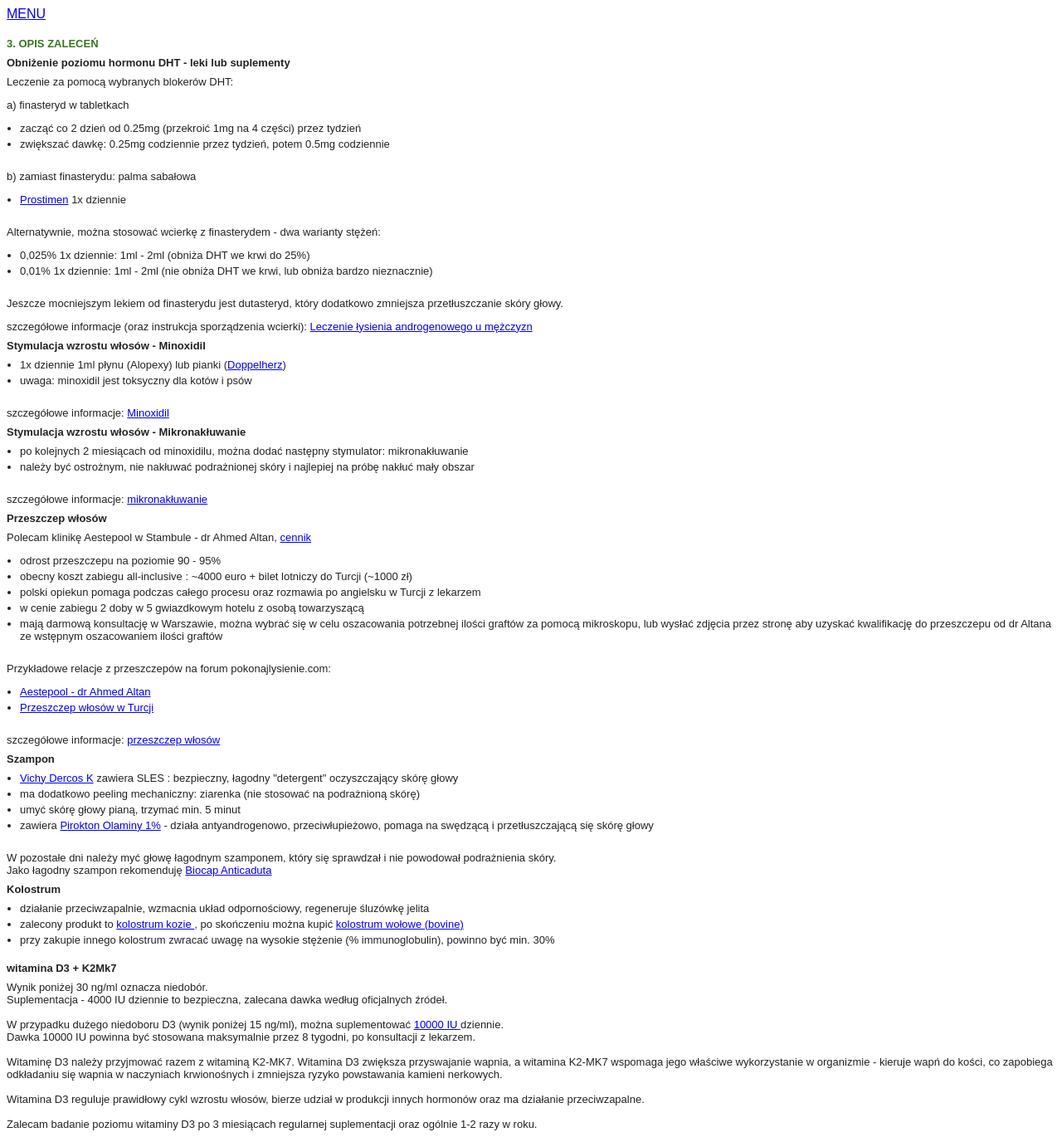
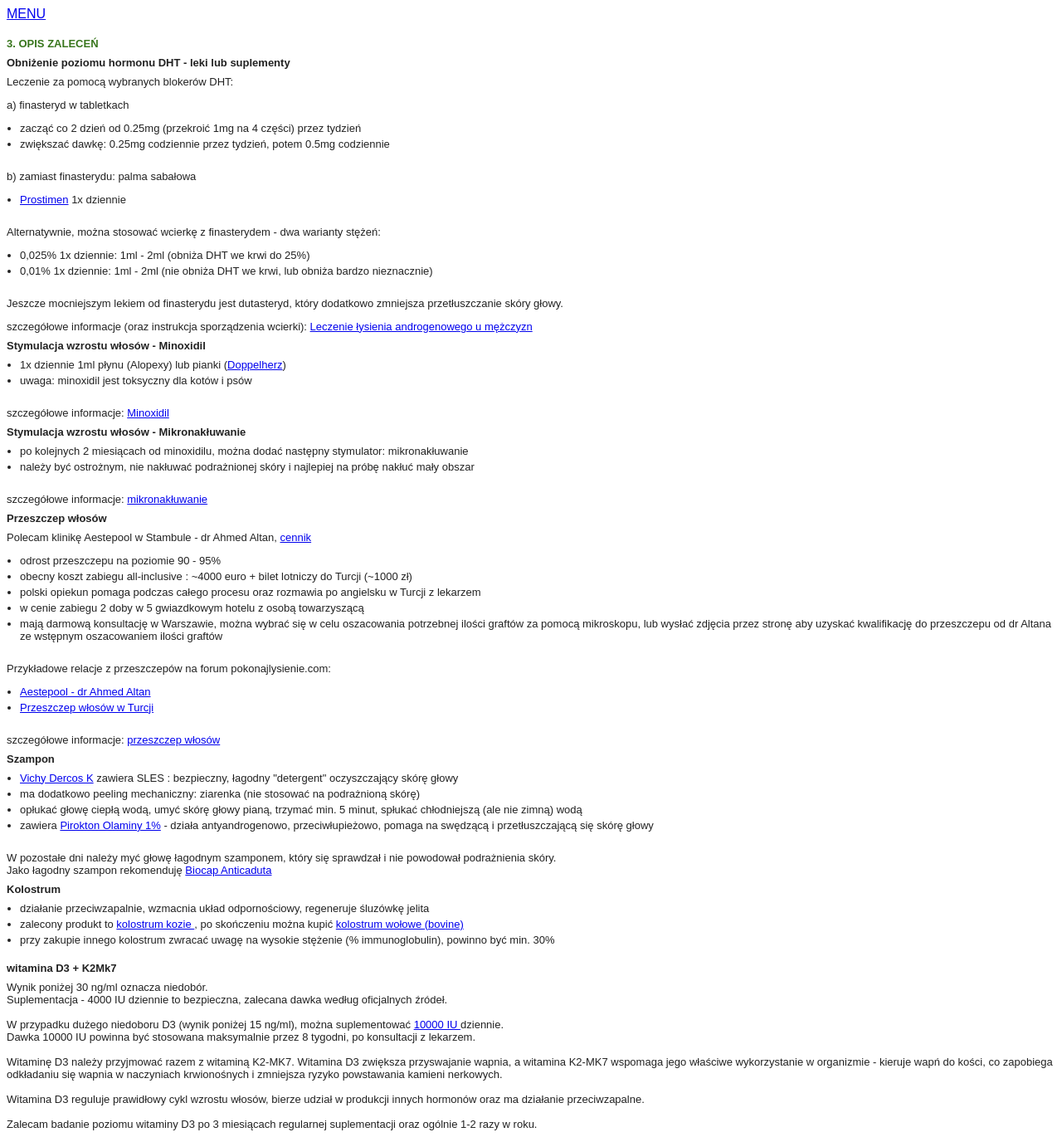
Before and after one commit to feegloo/feegloo.github.io, a Jekyll site: the page gmail/3-opis-zalecen.html, which Jekyll copies as it is, in a window 1280 px wide. Shown: the whole page at 83% size. Built offline with Jekyll 4.4.1, drawn with Linux system fonts in a browser that asks for light colours.

Commit message:
Update 3-opis-zalecen.html

```diff
--- a/gmail/3-opis-zalecen.html
+++ b/gmail/3-opis-zalecen.html
@@ -117,7 +117,7 @@
       <li><a href="https://www.ceneo.pl/98074507">Vichy Dercos K</a> zawiera SLES : bezpieczny, łagodny "detergent"
         oczyszczający skórę głowy</li>
       <li>ma dodatkowo peeling mechaniczny: ziarenka (nie stosować na podrażnioną skórę)</li>
-      <li>umyć skórę głowy pianą, trzymać min. 5 minut</li>
+      <li>opłukać głowę ciepłą wodą, umyć skórę głowy pianą, trzymać min. 5 minut, spłukać chłodniejszą (ale nie zimną) wodą</li>
       <li>zawiera <a
           href="https://hairgivers.com/pl-pl/blogs/ingredients/the-effect-of-ketoconazole-and-piroctone-olamine-on-hair-growth">Pirokton
           Olaminy 1%</a> - działa antyandrogenowo, przeciwłupieżowo, pomaga na swędzącą i przetłuszczającą
```
